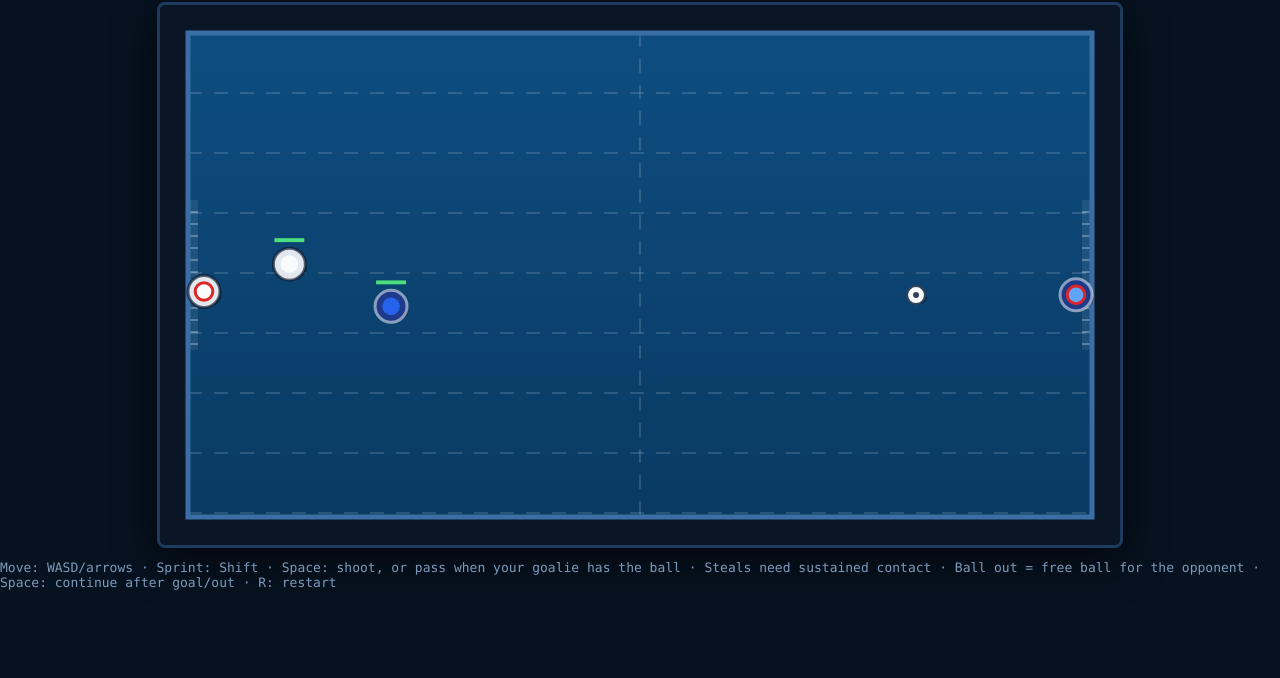
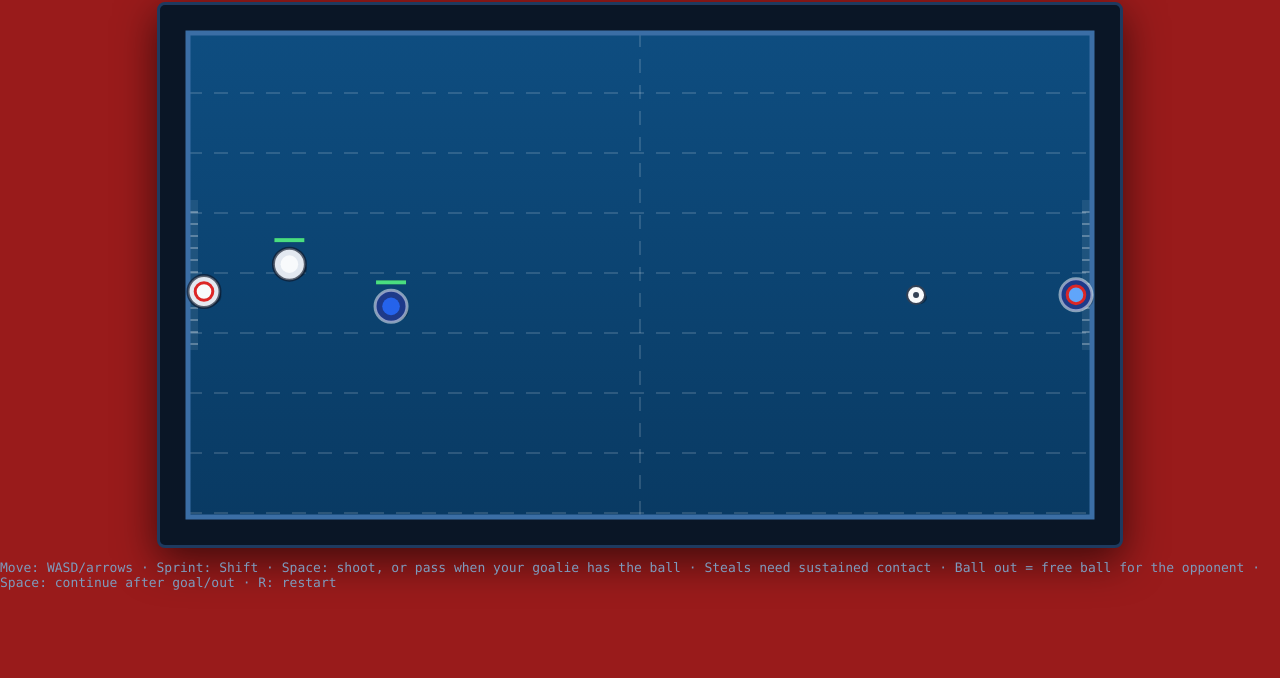
Before and after one commit to nijdamb/water-polo, a website: page public/index.html in a window 1280 px wide. Shown: the part 122-800 px from the top of the page. Drawn offline with Linux system fonts and the light colour scheme.

Commit message:
Change page background to red

```diff
--- a/public/index.html
+++ b/public/index.html
@@ -15,7 +15,7 @@
       align-items: center;
       justify-content: center;
       gap: 12px;
-      background: #06121f;
+      background: #991b1b;
       color: #dbeafe;
       font-family: ui-monospace, SFMono-Regular, Menlo, Consolas, monospace;
     }
```
